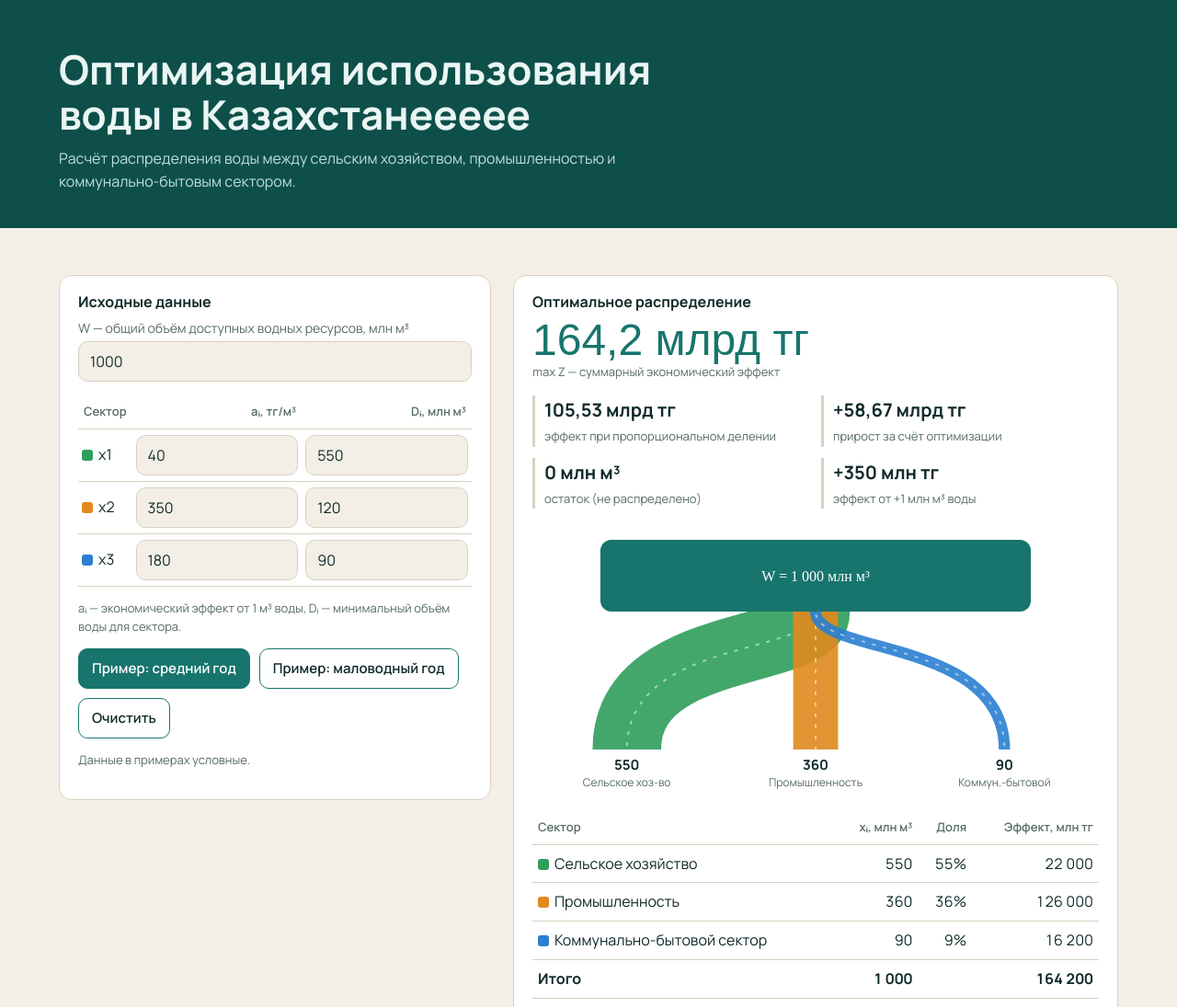
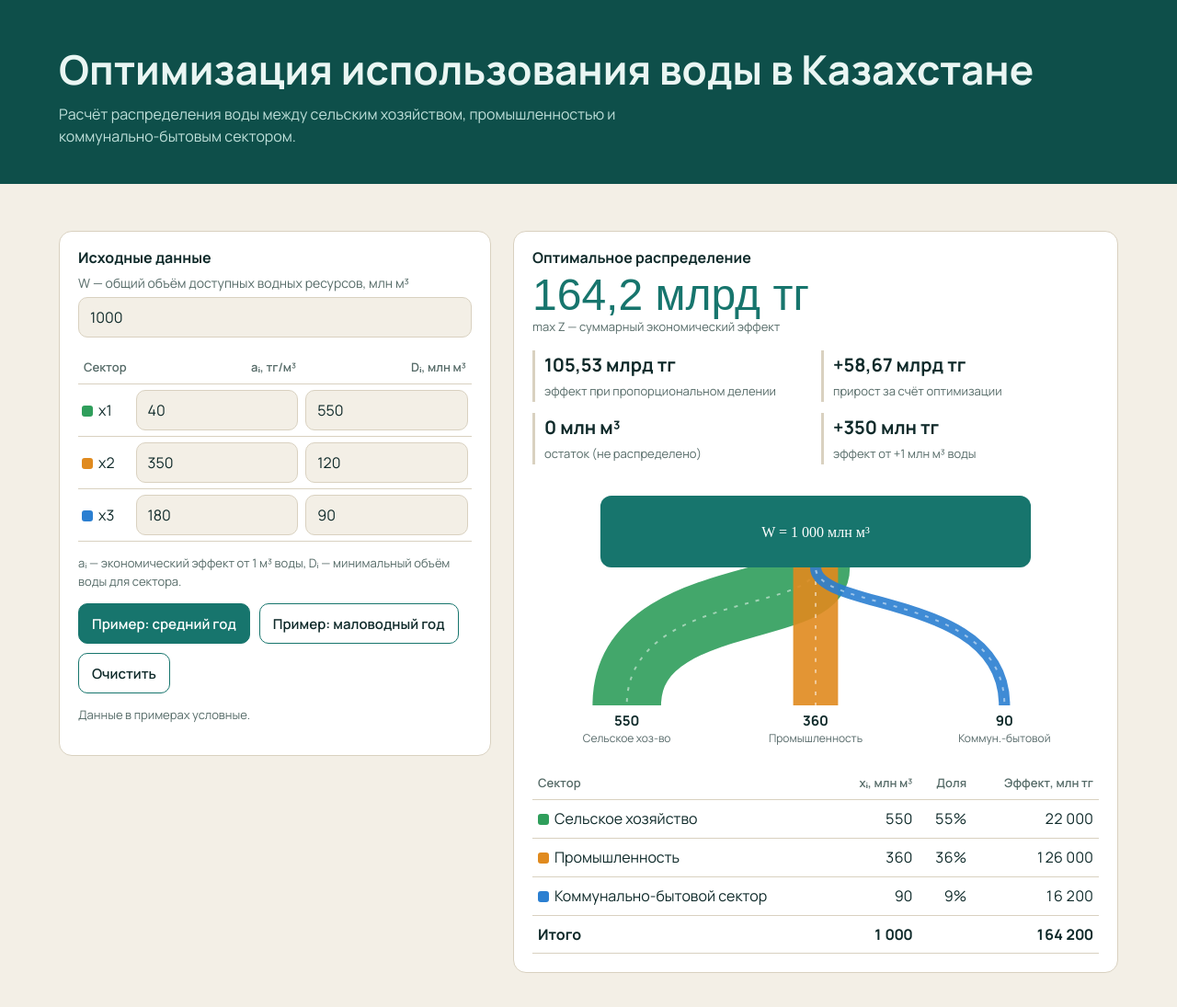
Before and after one commit to sweeet1y/online_calculator, a plain HTML site: page index.html in a window 1280 px wide. Shown: the top 1095 px of the page at 92% size. Drawn offline with Linux system fonts and the light colour scheme; a web font is replaced by a local one.

Commit message:
Update index.html

```diff
--- a/index.html
+++ b/index.html
@@ -62,7 +62,7 @@ footer{font-size:13px;color:var(--mute)}
 </head>
 <body>
 <header class="band"><div class="wrap">
-<h1>Оптимизация использования воды в Казахстанеееее</h1>
+<h1>Оптимизация использования воды в Казахстане</h1>
 <p>Расчёт распределения воды между сельским хозяйством, промышленностью и коммунально-бытовым сектором.</p>
 </div></header>
 
```
